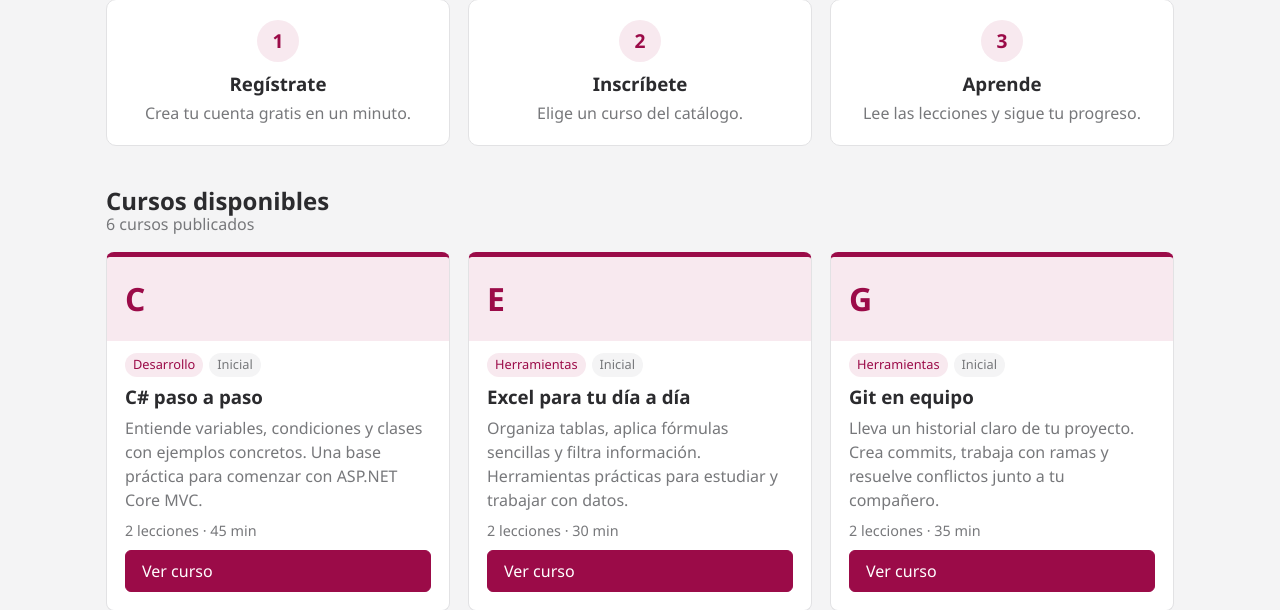
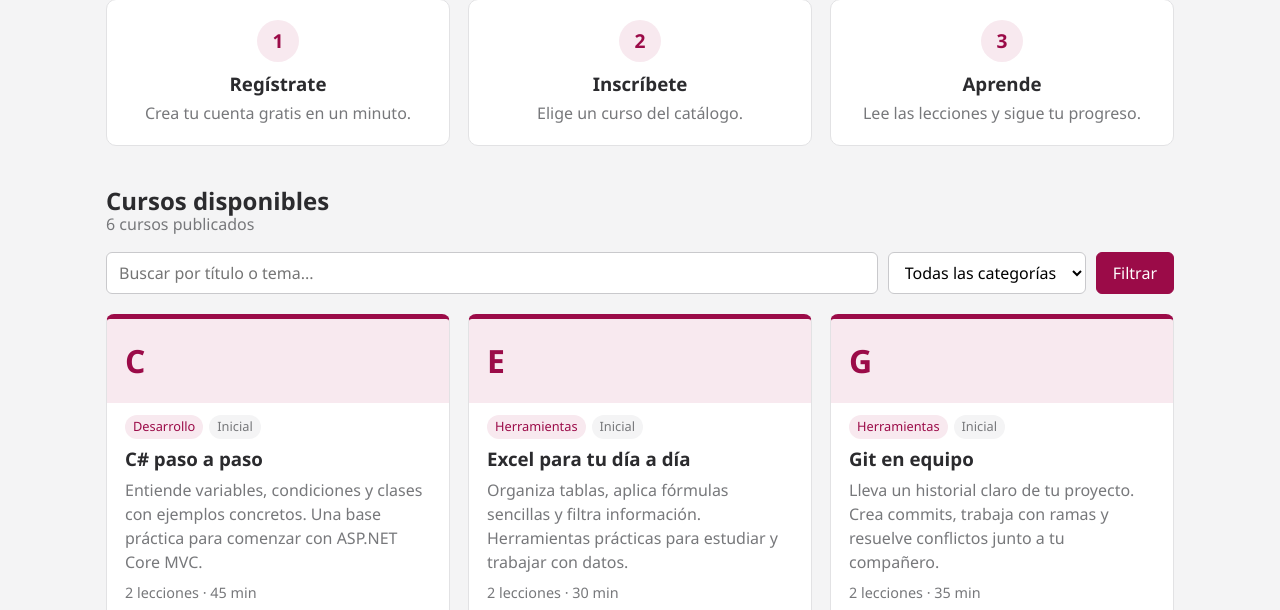
Before and after one commit to KarlSett/Univalle-Cursos, an ASP.NET Core app: page / in a window 1280 px wide. Shown: the part 409-1019 px from the top of the page. Run offline with ASP.NET Core 8, Linux system fonts and the light colour scheme; data comes from the database, SQL or seed files in the repository.

Commit message:
agrego buscador y filtro por categoria en el catalogo

```diff
--- a/Controllers/CursosController.cs
+++ b/Controllers/CursosController.cs
@@ -16,12 +16,24 @@ public class CursosController : Controller
         this.db = db;
     }
 
-    // catalogo publico
-    public async Task<IActionResult> Index()
+    // catalogo publico con buscador y filtro por categoria
+    public async Task<IActionResult> Index(string? buscar, string? categoria)
     {
-        var cursos = await db.Cursos
+        var consulta = db.Cursos
             .Include(c => c.Lecciones)
-            .Where(c => c.Publicado)
+            .Where(c => c.Publicado);
+
+        buscar = buscar?.Trim();
+        if (!string.IsNullOrEmpty(buscar))
+            consulta = consulta.Where(c => c.Titulo.Contains(buscar) || c.Descripcion.Contains(buscar));
+
+        if (!string.IsNullOrEmpty(categoria))
+            consulta = consulta.Where(c => c.Categoria == categoria);
+
+        ViewBag.Buscar = buscar;
+        ViewBag.Categoria = categoria;
+
+        var cursos = await consulta
             .OrderBy(c => c.Titulo)
             .ToListAsync();
 
--- a/Views/Cursos/Index.cshtml
+++ b/Views/Cursos/Index.cshtml
@@ -39,11 +39,34 @@
 
 @* catalogo *@
 <h2 id="cursos" class="titulo-seccion">Cursos disponibles</h2>
-<p class="subtitulo">@Model.Count cursos publicados</p>
+<p class="subtitulo">@Model.Count @(Model.Count == 1 ? "curso encontrado" : "cursos publicados")</p>
+
+<form class="filtros" method="get" asp-action="Index">
+    <input type="search" name="buscar" value="@ViewBag.Buscar" placeholder="Buscar por título o tema..." aria-label="Buscar cursos" />
+    <select name="categoria" aria-label="Filtrar por categoría">
+        <option value="">Todas las categorías</option>
+        @foreach (var cat in OpcionesCurso.Categorias)
+        {
+            <option value="@cat" selected="@((string?)ViewBag.Categoria == cat)">@cat</option>
+        }
+    </select>
+    <button class="boton" type="submit">Filtrar</button>
+    @if (!string.IsNullOrEmpty((string?)ViewBag.Buscar) || !string.IsNullOrEmpty((string?)ViewBag.Categoria))
+    {
+        <a class="boton boton-secundario" asp-action="Index">Limpiar</a>
+    }
+</form>
 
 @if (Model.Count == 0)
 {
-    <div class="caja">Todavía no hay cursos publicados.</div>
+    @if (!string.IsNullOrEmpty((string?)ViewBag.Buscar) || !string.IsNullOrEmpty((string?)ViewBag.Categoria))
+    {
+        <div class="caja">No se encontraron cursos con esos filtros. <a asp-action="Index">Ver todos los cursos</a></div>
+    }
+    else
+    {
+        <div class="caja">Todavía no hay cursos publicados.</div>
+    }
 }
 
 <div class="grilla">
--- a/wwwroot/css/site.css
+++ b/wwwroot/css/site.css
@@ -313,6 +313,29 @@ th { background: var(--guindo); color: white; font-weight: normal; }
 
 .titulo-seccion { margin-bottom: 4px; }
 
+/* filtros del catalogo */
+.filtros {
+    display: flex;
+    flex-wrap: wrap;
+    gap: 10px;
+    margin: 14px 0 20px;
+}
+
+.filtros input, .filtros select {
+    padding: 8px 12px;
+    border: 1px solid #c9c9cc;
+    border-radius: 6px;
+    font: inherit;
+    background: white;
+}
+
+.filtros input { flex: 1; min-width: 200px; }
+
+.filtros input:focus, .filtros select:focus {
+    outline: 2px solid var(--guindo);
+    border-color: var(--guindo);
+}
+
 /* cabecera de tarjeta */
 .tarjeta-cabecera {
     margin: -18px -18px 4px;
```
